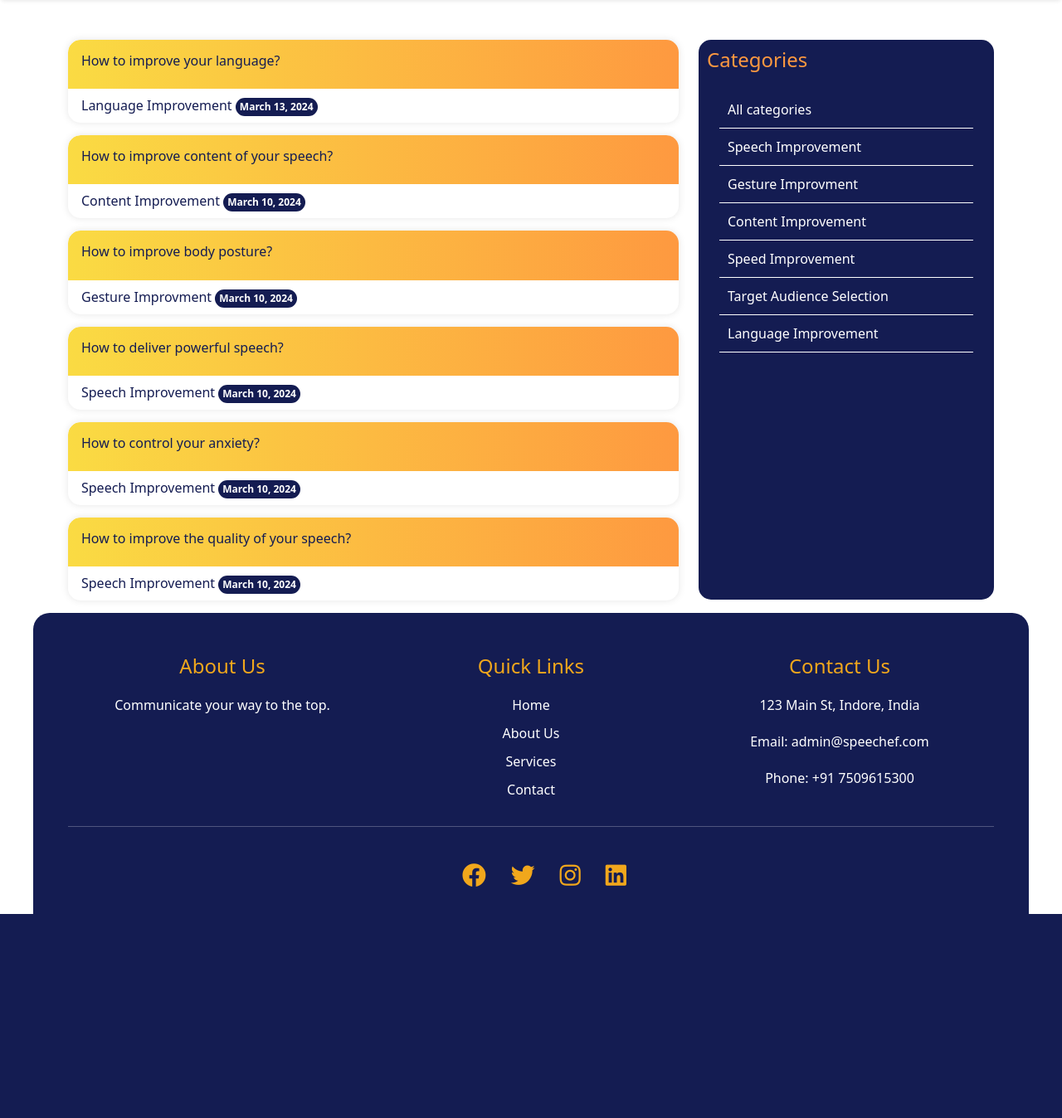
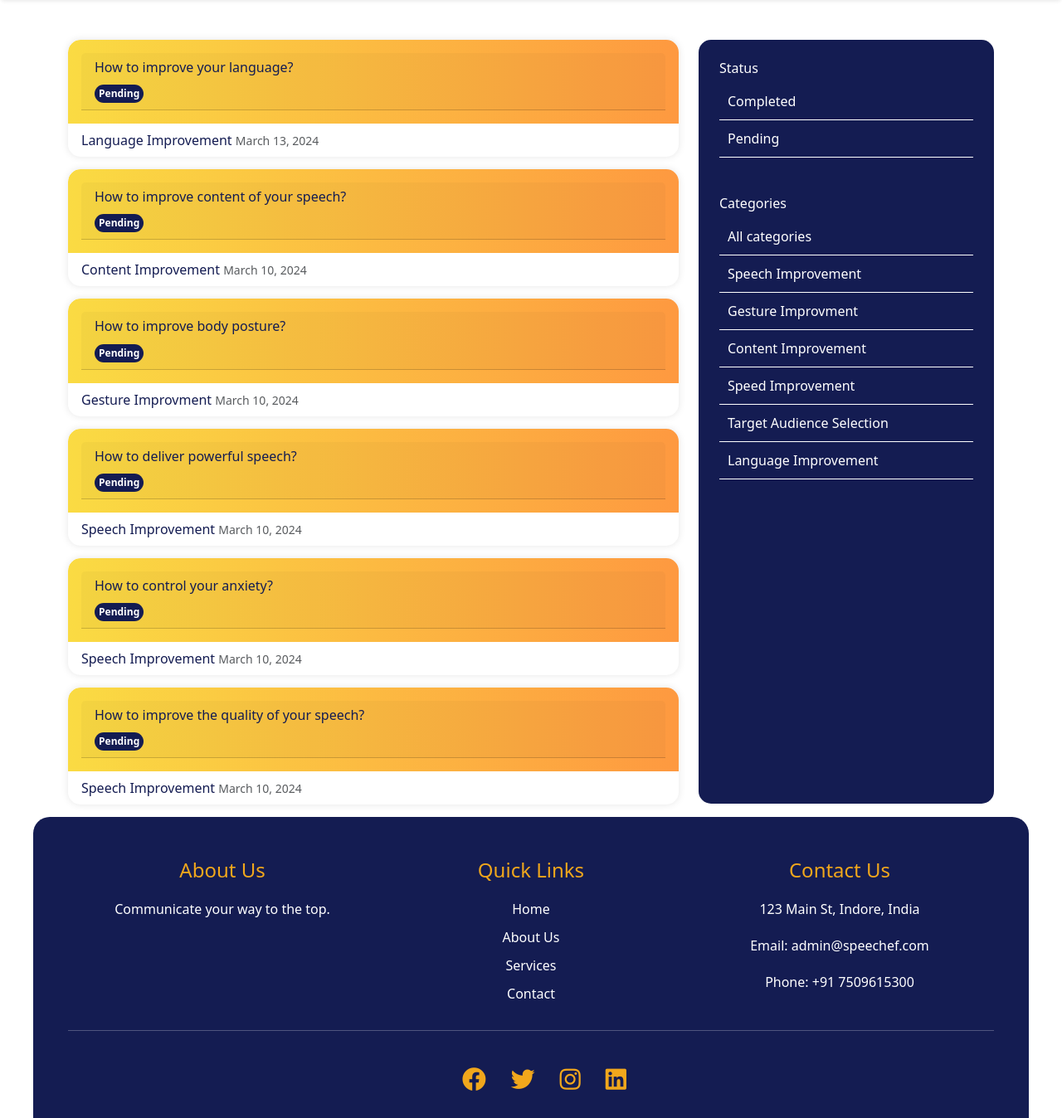
Before and after one commit to Speechef/speechef.core, a Django app: page /learn/ in a window 1280 px wide. Shown: the part 90-1438 px from the top of the page at 83% size. Before the commit the page ends 1192 px from the top, so only its background shows below. Run offline with Django 5.2, Linux system fonts and the light colour scheme; data comes from the database, SQL or seed files in the repository.

Commit message:
Update index.html

```diff
--- a/learn/templates/learn/index.html
+++ b/learn/templates/learn/index.html
@@ -3,11 +3,10 @@
 
 {% block page_head %}
 <link rel="stylesheet" href="{% static 'learn_index.css' %}"/>
-
-{% endblock page_head%}
+{% endblock page_head %}
 
 {% block page_title %}
-    <h2 class="text-center" style="padding: 10px; font-family: 'Segoe UI', Tahoma, Geneva, Verdana, sans-serif;"> Learn </h2>
+<h2 class="text-center" style="padding: 10px; font-family: 'Segoe UI', Tahoma, Geneva, Verdana, sans-serif;"> Learn </h2>
 {% endblock page_title %}
 
 {% block page_content %}
@@ -18,28 +17,39 @@
         <div class="row">
           {% for post in posts %}
             <div class="col-md-12">
-              <div class="card">
+              <div class="card learn-card">
                 <div class="card-body">
-                  <h6 class="card-title"><a href="{% url 'learn_detail' post.pk %}">{{ post.title }}</a></h6>
+                  <div class="card-header">
+                    <h6 class="card-title">
+                      <a href="{% url 'learn_detail' post.pk %}">{{ post.title }}</a>
+                    </h6>
+                    <span class="badge badge-status {{ post.completed|yesno:'completed,pending' }}">{{ post.completed|yesno:"Completed,Pending" }}</span>
+                  </div>
                 </div>
                 <div class="card-footer">
                   {% for category in post.categories.all %}
                     <span class="text-muted"><a href="{% url 'learn_category' category.name %}">{{ category.name }}</a></span>
-                    <span class="badge"> {{ post.created_on.date }}</span>
+                    <small class="text-muted">{{ post.created_on.date }}</small>
                   {% endfor %}
                 </div>
               </div>
             </div>
-            {% endfor %}
+          {% endfor %}
         </div>
       </div>
       <div class="col-md-4 pb-3">
         <div class="sidebar">
-          <h5>Categories</h5>
           <ul class="list-unstyled">
-            <li><a href="{% url 'learn_index'%}">All categories</a></li>
+              <h6> Status </h6>
+              <li><a href="{% url 'learn_category' 'Completed' %}">Completed</a></li>
+              <li><a href="{% url 'learn_category' 'Pending' %}">Pending</a></li>
+          </ul>
+          <ul class="list-unstyled">
+            <h6> Categories </h6>
+            <li><a href="{% url 'learn_index' %}">All categories</a></li>
             {% for category in all_categories %}
-              <li><a href="{% url 'learn_category' category.name %}">{{ category.name }}</a></li>
+              <li><a href="{% url 'learn_category' category.name %}">{{ category.name }}</a>
+              </li>
             {% endfor %}
           </ul>
         </div>
@@ -47,5 +57,4 @@
     </div>
   </div>
   {% endblock posts %}
-
 {% endblock page_content %}
```
